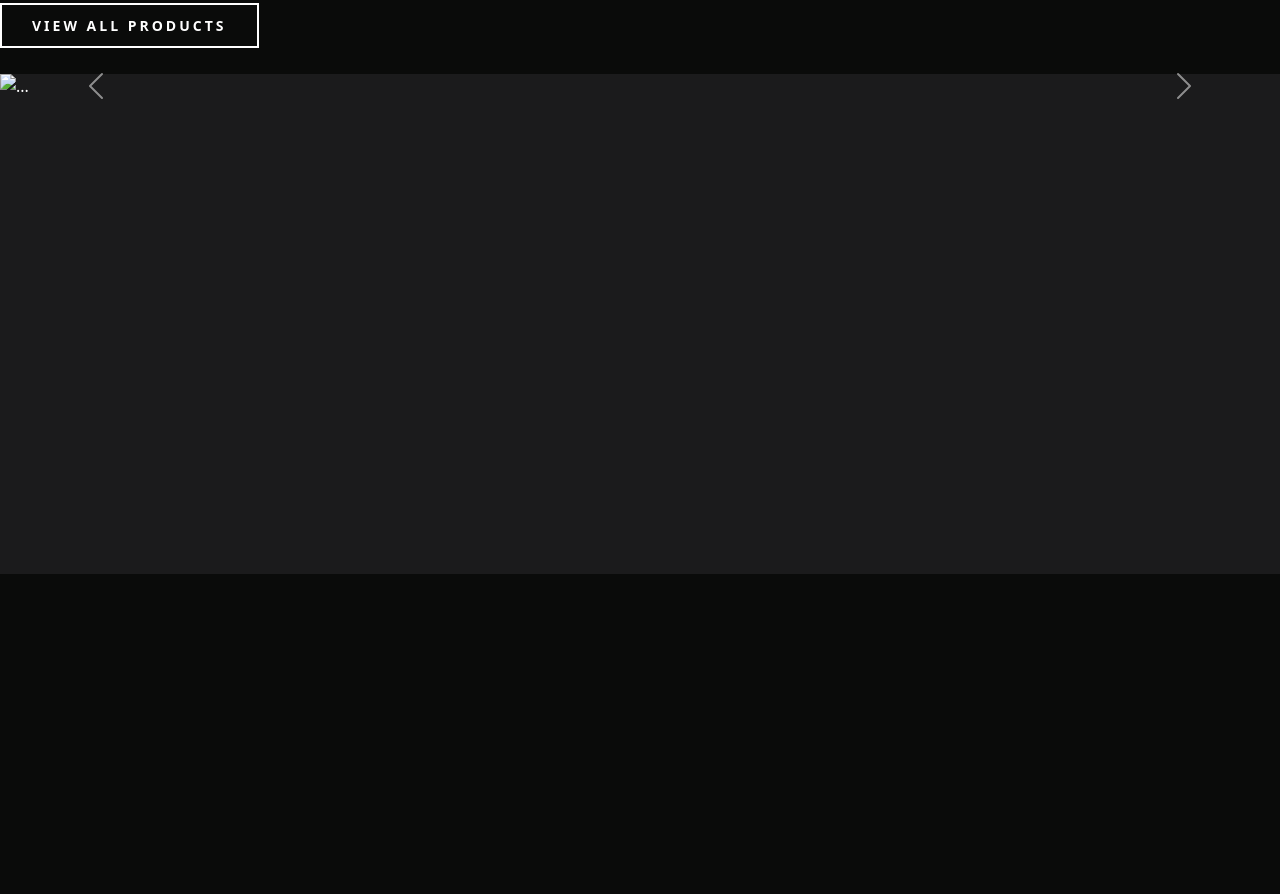
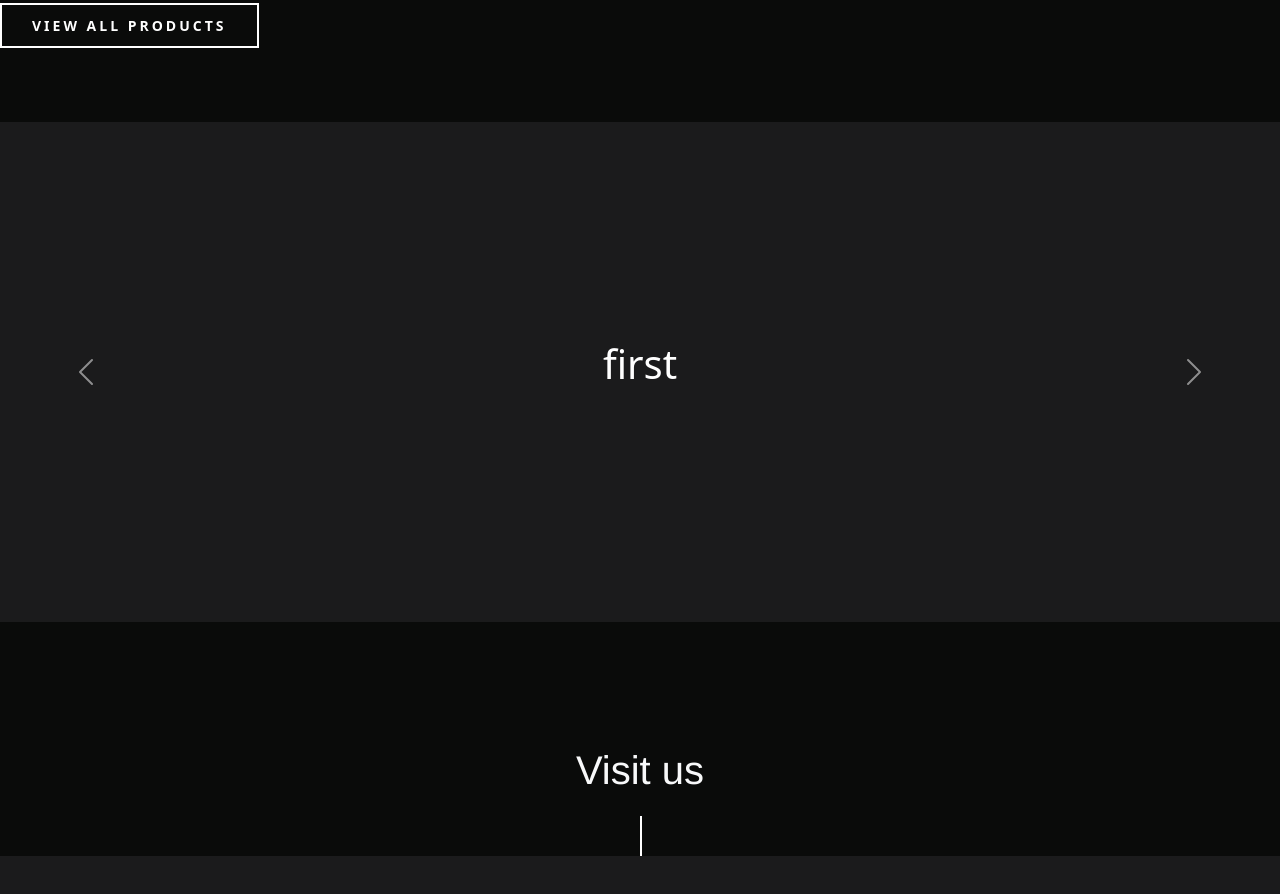
Before and after one commit to Luwaiz/restaurant, a plain HTML site: page index.html in a window 1280 px wide. Shown: the part 6898-7792 px from the top of the page. Before the commit the page ends 7472 px from the top, so only its background shows below. Drawn offline with Linux system fonts and the light colour scheme.

Commit message:
add carousel effect working

```diff
--- a/index.html
+++ b/index.html
@@ -604,28 +604,42 @@
         </div>
         <button class="btn my-5 l-space-s">VIEW ALL PRODUCTS</button>
     </section>
-    <section class="wd2 bg-grey">
-        <div id="carouselExampleFade" class="carousel slide carousel-fade">
-            <div class="carousel-inner">
+    <section class="wd2 bg-grey carousel slide carousel-fade align-items-center row  my-5" id="carouselExampleFade">
+            <button class="carousel-control-prev col-2" type="button" data-bs-target="#carouselExampleFade" data-bs-slide="prev">
+                <span class="carousel-control-prev-icon" aria-hidden="true"></span>
+                <span class="visually-hidden">Previous</span>
+              </button>
+            <div class="carousel-inner col-8 text-center">
               <div class="carousel-item active">
-                <img src="..." class="d-block w-100" alt="...">
+                <p  class=" fs-1">first</p>
               </div>
               <div class="carousel-item">
-                <img src="..." class="d-block w-100" alt="...">
+                <p  class=" fs-1">second</p>
               </div>
               <div class="carousel-item">
-                <img src="..." class="d-block w-100" alt="...">
+                <p  class=" fs-1">third</p>
+              </div>
+              <div class="carousel-item">
+                <p  class=" fs-1">fourth</p>
               </div>
             </div>
-            <button class="carousel-control-prev" type="button" data-bs-target="#carouselExampleFade" data-bs-slide="prev">
-              <span class="carousel-control-prev-icon" aria-hidden="true"></span>
-              <span class="visually-hidden">Previous</span>
-            </button>
-            <button class="carousel-control-next" type="button" data-bs-target="#carouselExampleFade" data-bs-slide="next">
+            <button class="carousel-control-next col-2" type="button" data-bs-target="#carouselExampleFade" data-bs-slide="next">
               <span class="carousel-control-next-icon" aria-hidden="true"></span>
               <span class="visually-hidden">Next</span>
             </button>
-          </div>
+    </section>
+    <div class="demacation-cont bg-color"></div>
+    <div class="text-light bg-color d-flex justify-content-center">
+        <div class="text-center">
+            <p class="text-xl">Visit us</p>
+            </div>
+    </div>
+    <div class="flex m-cancel demacation-cont bg-color">
+        <div class="demacation-div"></div>
+        <div class="demacation-div div-left-border"></div>
+    </div>
+    <script src="/js/bootstrap.min.js"></script>
+    <section class="wd2 bg-grey">
 
     </section>
 </body>
```
